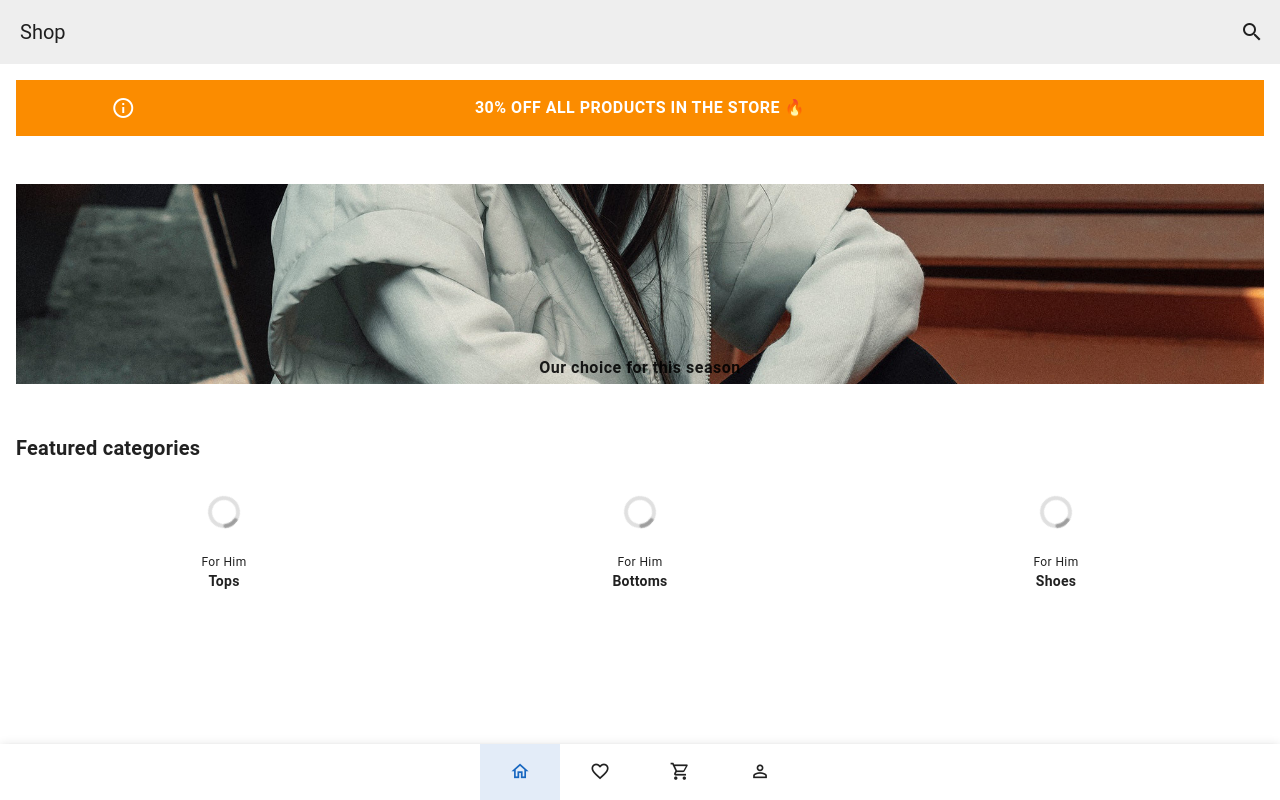
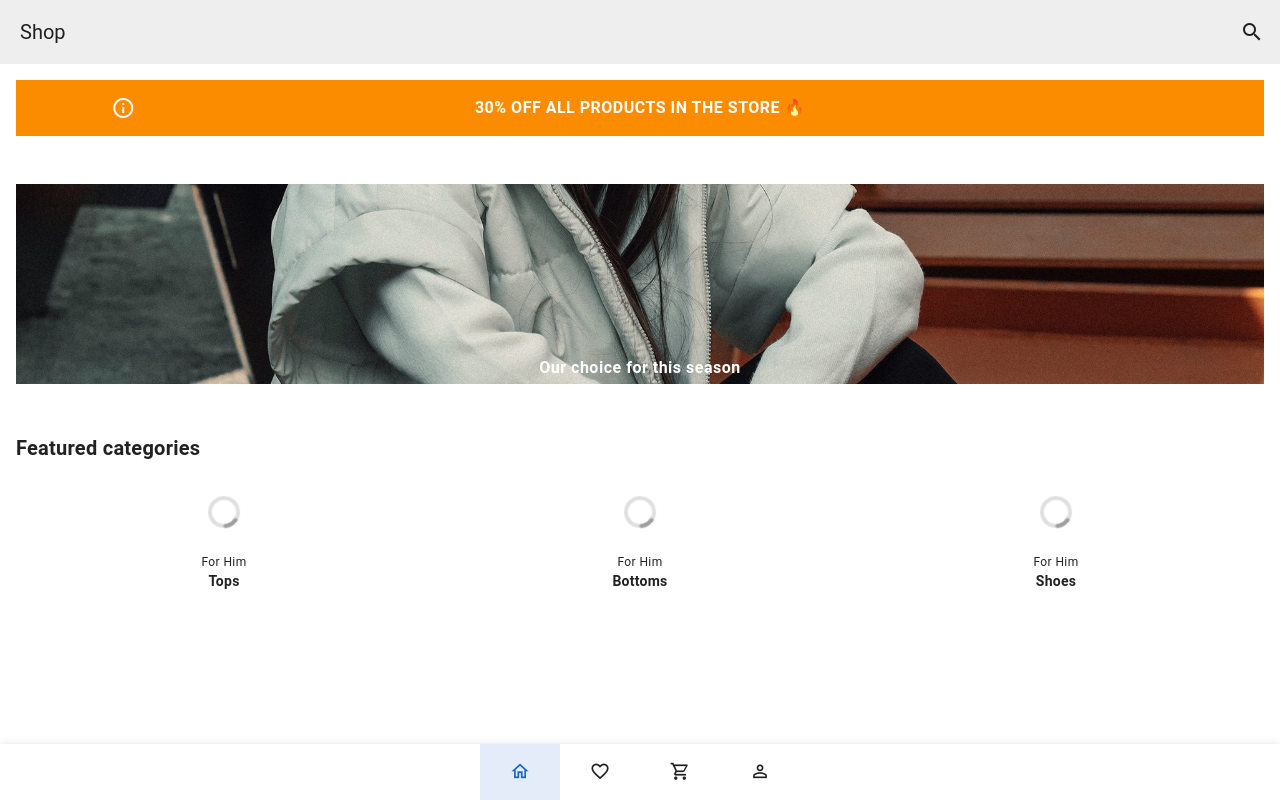
Before and after one commit to Mikolaj-Mroz/vue-shop-pwa, a Vue app: page / in a window 1280 px wide. Built offline with nearby package versions, Linux system fonts and the light colour scheme.

Commit message:
feat: add text color change for image banner

```diff
--- a/src/components/ImageBanner.vue
+++ b/src/components/ImageBanner.vue
@@ -1,5 +1,5 @@
 <template>
-  <v-sheet :color="color">
+  <v-sheet>
     <v-img
       :src="image"
       cover
@@ -15,6 +15,7 @@
       <div
         class="text-center font-weight-bold text-body-1"
         style="position: absolute; bottom: 4px; width: 100%"
+        :style="color === 'white' ? 'color: white' : 'color: black'"
       >
         {{ text }}
       </div>
--- a/src/views/HomeView.vue
+++ b/src/views/HomeView.vue
@@ -9,6 +9,7 @@
     text="Our choice for this season"
     class="mt-12"
     image="/homepage/banner-1-photo.jpg"
+    color="white"
   />
 
   <TheFeaturedCategories class="mt-12" />
```
